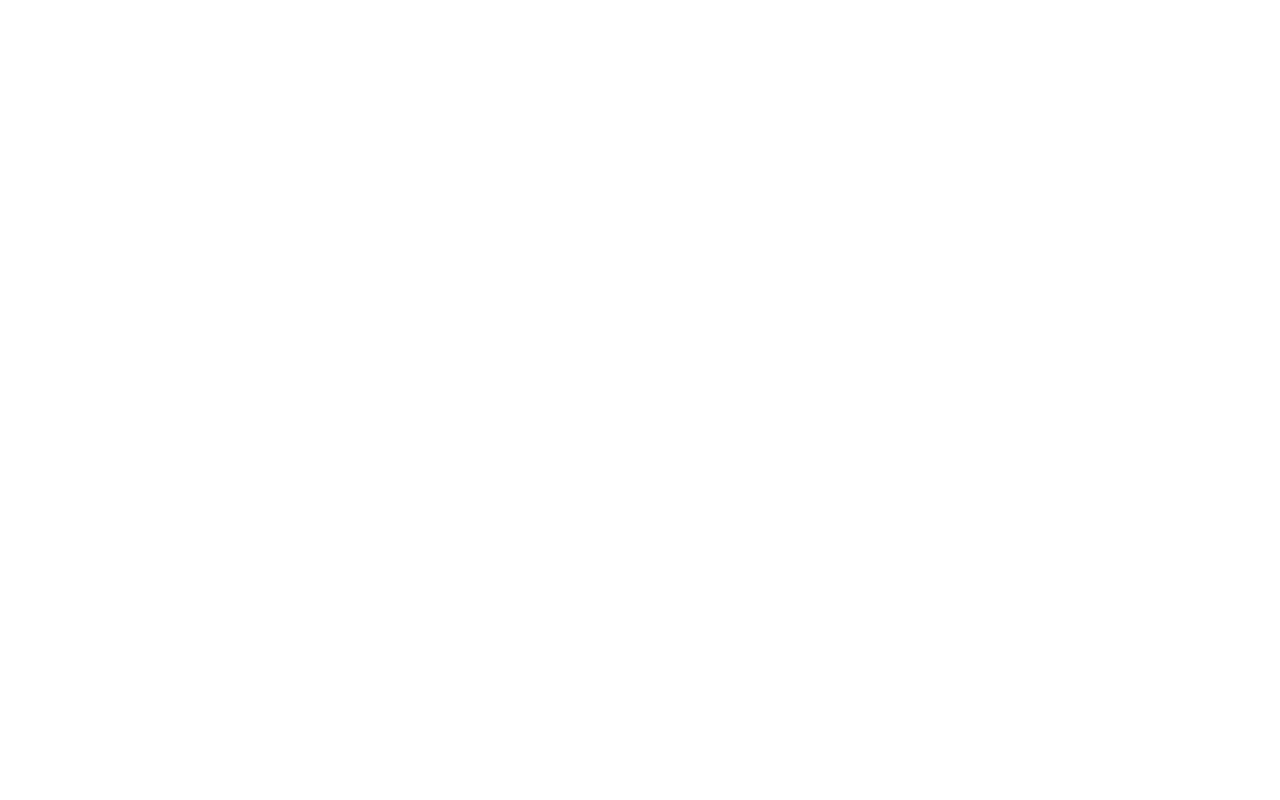
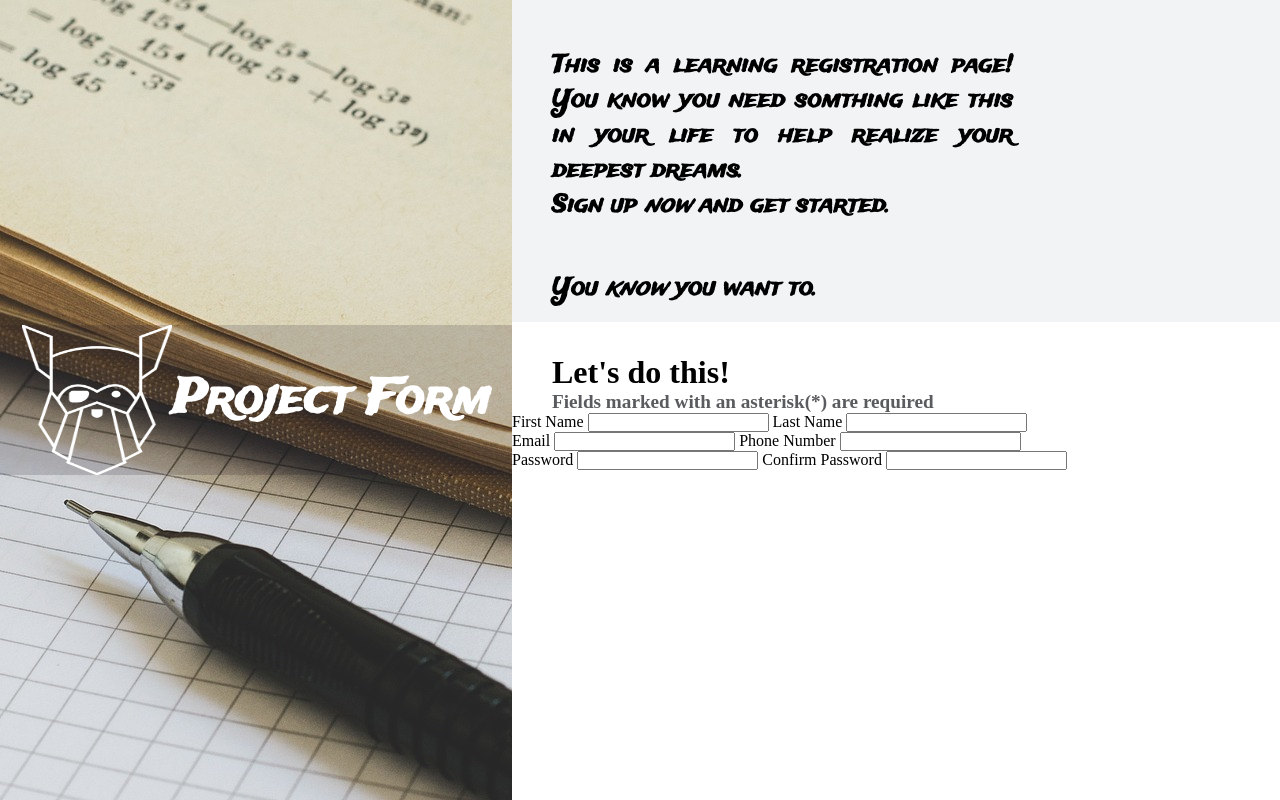
Before and after one commit to briceanu/form_project, a website built with webpack: page src/template.html in a window 1280 px wide. Built offline with nearby package versions, Linux system fonts and the light colour scheme.

Commit message:
add logo and form

```diff
--- a/src/js/index.js
+++ b/src/js/index.js
@@ -1 +1,4 @@
 import style from "../scss/style.scss";
+import odinImg from "../assets/odin-lined.png";
+const img = document.querySelector(".logo-img");
+img.src = odinImg;
--- a/src/scss/_variables.scss
+++ b/src/scss/_variables.scss
@@ -1 +1,6 @@
-$light-red: rgba(73, 194, 49, 0.452);
+$clr-light: rgb(255, 255, 255);
+$light-gray: rgb(90, 91, 94);
+@font-face {
+  font-family: "TradeWinds-Regular";
+  src: url(./TradeWinds-Regular.ttf);
+}
--- a/src/scss/style.scss
+++ b/src/scss/style.scss
@@ -1 +1,64 @@
 @use "_variables" as *;
+* {
+  margin: 0;
+  padding: 0;
+  box-sizing: border-box;
+}
+body {
+  display: grid;
+  grid-template-columns: repeat(2, 40% 60%);
+  grid-template-rows: repeat(1, 100vh);
+}
+//beginning of the logo side
+.logo-img {
+  width: 150px;
+  height: 150px;
+}
+.logo-container {
+  background-image: url(../assets/mathematic.jpg);
+  background-position: center;
+  display: flex;
+  flex-direction: column;
+  justify-content: center;
+}
+.logo {
+  background-color: rgba(22, 12, 32, 0.164);
+  display: flex;
+  justify-content: center;
+  align-items: center;
+  h1 {
+    color: $clr-light;
+    font-family: "TradeWinds-Regular";
+    font-weight: 900;
+    font-size: 3rem;
+  }
+}
+//end of the logo style
+.motivation {
+  background-color: rgba(225, 227, 230, 0.418);
+}
+h2 {
+  padding-block-start: 3rem;
+  width: max(60%, 200px);
+  margin-left: 40px;
+  font-family: "TradeWinds-Regular";
+  text-align: justify;
+}
+.second-h2 {
+  padding-block-end: 1rem;
+}
+.form-container {
+  h1,
+  p {
+    margin-left: 40px;
+  }
+  h1 {
+    margin-block-start: 2rem;
+  }
+  p {
+    color: $light-gray;
+    font-weight: 800;
+    font-size: 1.2rem;
+  }
+}
+//styling form
--- a/src/template.html
+++ b/src/template.html
@@ -6,5 +6,44 @@
     <meta name="viewport" content="width=device-width, initial-scale=1.0" />
     <title>SignUpForm</title>
   </head>
-  <body></body>
+  <body>
+    <div class="logo-container">
+      <div class="logo">
+        <img class="logo-img" alt="oding picture" />
+        <h1>Project Form</h1>
+      </div>
+    </div>
+    <div class="main-content">
+      <div class="motivation">
+        <h2>
+          This is a learning registration page! You know you need somthing like
+          this in your life to help realize your deepest dreams.<br />
+          Sign up <i>now</i> and get started.
+        </h2>
+        <h2 class="second-h2">You <i>know</i> you want to.</h2>
+      </div>
+      <div class="form-container">
+        <h1>Let's do this!</h1>
+        <p>Fields marked with an asterisk(*) are required</p>
+        <form action="" method="post">
+          <label for="first_name">First Name</label>
+          <input type="text" name="first_name" id="first_name" />
+          <label for="last_name">Last Name</label>
+          <input type="text" name="last_name" id="last_name" /><br />
+          <label for="email">Email</label>
+          <input type="email" name="email" id="email" />
+          <label for="phone_number">Phone Number</label>
+          <input type="tel" name="phone_number" id="phone_number" /><br />
+          <label for="password">Password</label>
+          <input type="password" name="password" id="password" />
+          <label for="confirm_password">Confirm Password</label>
+          <input
+            type="password"
+            name="confirm_password"
+            id="confirm_password"
+          />
+        </form>
+      </div>
+    </div>
+  </body>
 </html>
```
Also changed, not shown: src/assets/mathematic.jpg (added), src/assets/odin-lined.png (added), src/scss/TradeWinds-Regular.ttf (added).
